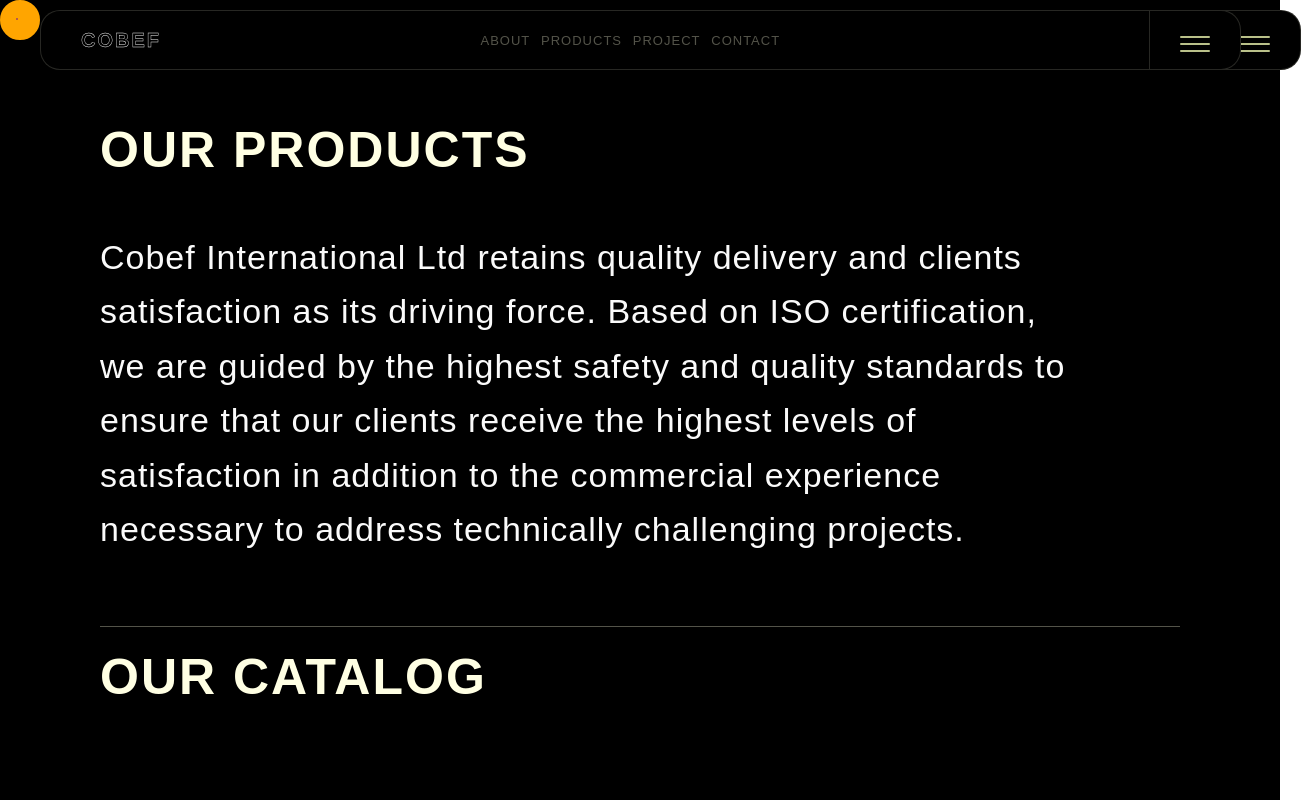
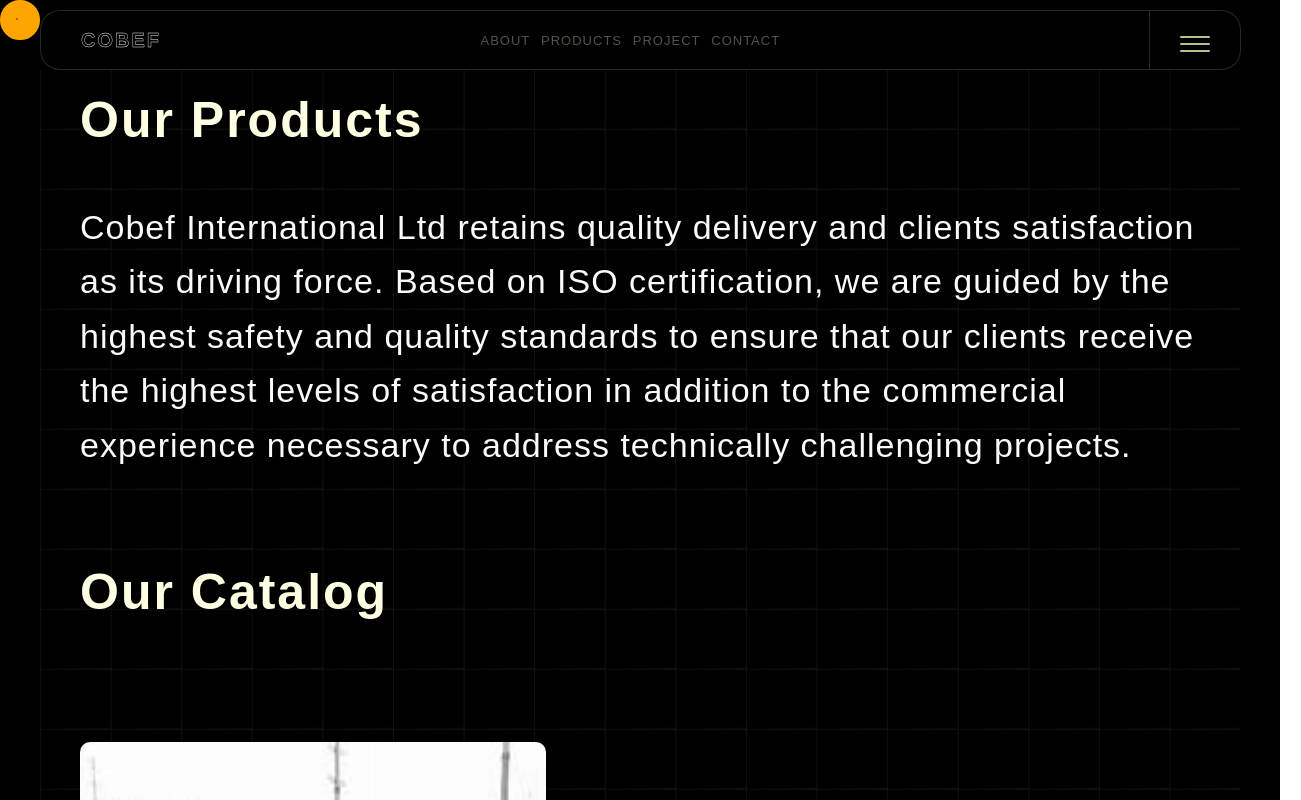
Before and after one commit to utibeinyangetuk/cobef, a Vue app: page /products in a window 1280 px wide. Shown: the whole page, 1301 px wide, since content can reach past the window. Built offline with nearby package versions, Linux system fonts and the light colour scheme; a web font is replaced by a local one.

Commit message:
Fixed background and Fonts

```diff
--- a/src/views/Products.vue
+++ b/src/views/Products.vue
@@ -1,10 +1,8 @@
 <script setup>
 import Footer from '@/components/Footer.vue';
-import Navbar from "../components/Navbar.vue";
 </script>
 <template>
 	<div class="container">
-		<Navbar />
 		<div class="header">
 			<p>Our Products</p>
 			<h2>
@@ -143,26 +141,27 @@ import Navbar from "../components/Navbar.vue";
 </template>
 <style scoped>
 .container {
-	background-color: var(--primary-background);
-	padding: 60px;
+	background-color: var(--pry-background);
+	background: var(--ter-background);
+	background-size: var(--ter-background-size);
+	margin-top: 30px;
+	padding: 0 40px;
 }
 
 .header {
-	width: 90%;
+	width: 100%;
 	color: #fafafa;
 	margin-bottom: 70px;
-	background: var(--checkered-background);
-	background-size: var(--checkered-background-size);
 }
 
 .header p {
-	text-transform: uppercase;
+	text-transform: capitalize;
 	letter-spacing: 2px;
 	font-size: 50px;
 	margin-top: 0px;
 	margin-bottom: 30px;
 	font-weight: bold;
-	color: #ffffe3;
+	color: var(--pry-text);
 	align-content: center;
 	height: 100px;
 }
@@ -175,7 +174,7 @@ import Navbar from "../components/Navbar.vue";
 }
 
 .secondary-header {
-	text-transform: uppercase;
+	text-transform: capitalize;
 	letter-spacing: 2px;
 	font-size: 50px;
 	margin-top: 0px;
@@ -186,18 +185,12 @@ import Navbar from "../components/Navbar.vue";
 	height: 100px;
 }
 
-.catalog {
-	border-top: 1px solid #535349;
-	background: var(--checkered-background);
-	background-size: var(--checkered-background-size);
-}
-
 .product-container .product {
 	display: flex;
 	gap: 30px;
 	margin-top: 70px;
-	border-bottom: 1px solid #535349;
-	align-items: center
+	align-items: center;
+	justify-content: center;
 }
 
 .product-container .product img {
```
